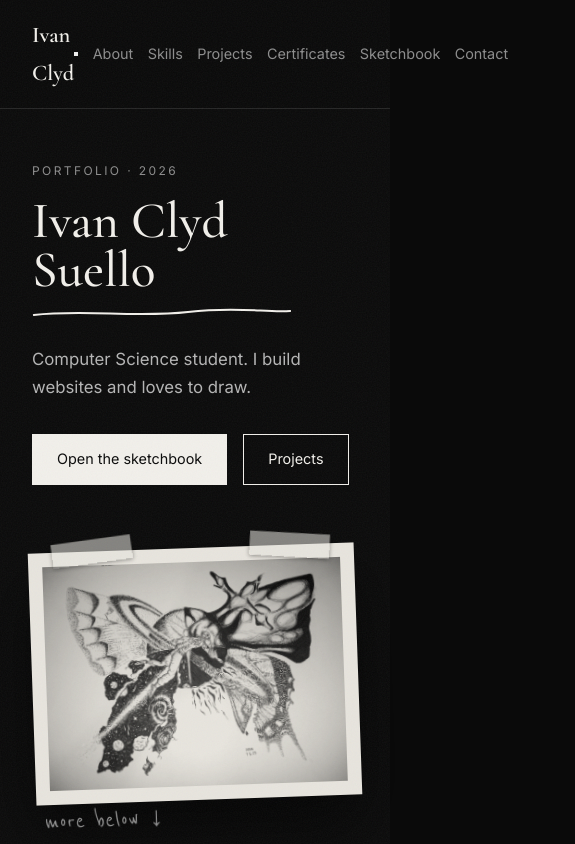
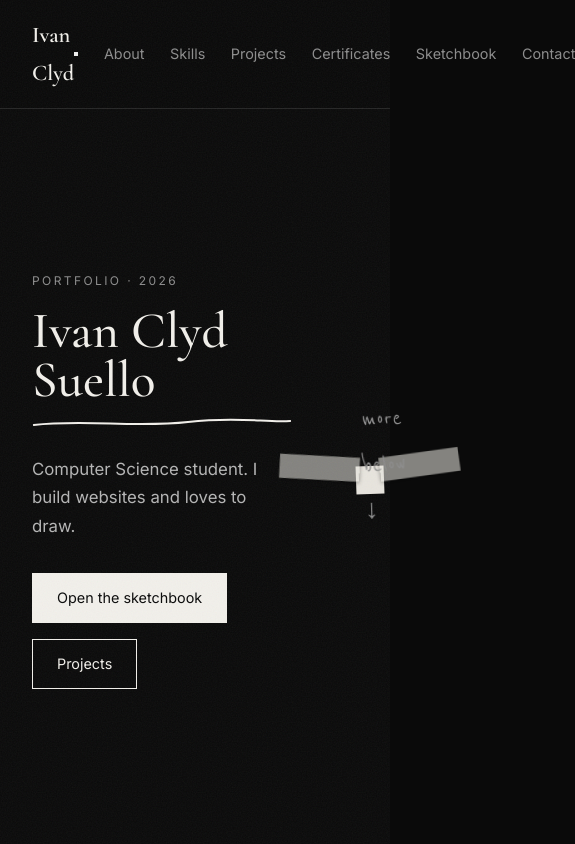
Before and after one commit to kuraido02/my-portfolio, a React (Vite) app: page / in a window 390 px wide. Shown: the top 844 px of the page, 575 px wide, since content can reach past the window. Built offline with nearby package versions, Linux system fonts and the light colour scheme.

Commit message:
removed the css styling for media

```diff
--- a/src/index.css
+++ b/src/index.css
@@ -206,19 +206,6 @@ a:hover { text-decoration: underline; text-underline-offset: 4px; }
 .reveal { opacity: 0; transform: translateY(26px); transition: opacity 0.9s ease, transform 0.9s ease; }
 .reveal.visible { opacity: 1; transform: none; }
 
-@media (max-width: 900px) {
-  .hero { grid-template-columns: 1fr; gap: 3.5rem; }
-  .plates { column-count: 2; }
-}
-@media (max-width: 560px) {
-  .plates { column-count: 1; }
-  .navbar nav a { margin-left: 0.9rem; }
-}
-@media (prefers-reduced-motion: reduce) {
-  .reveal { opacity: 1; transform: none; transition: none; }
-  .scribble path { animation: none; stroke-dashoffset: 0; }
-}
-
 /* certificates */
 .certs { display: grid; grid-template-columns: repeat(auto-fill, minmax(260px, 1fr)); gap: 1.5rem; }
 .cert {
```
